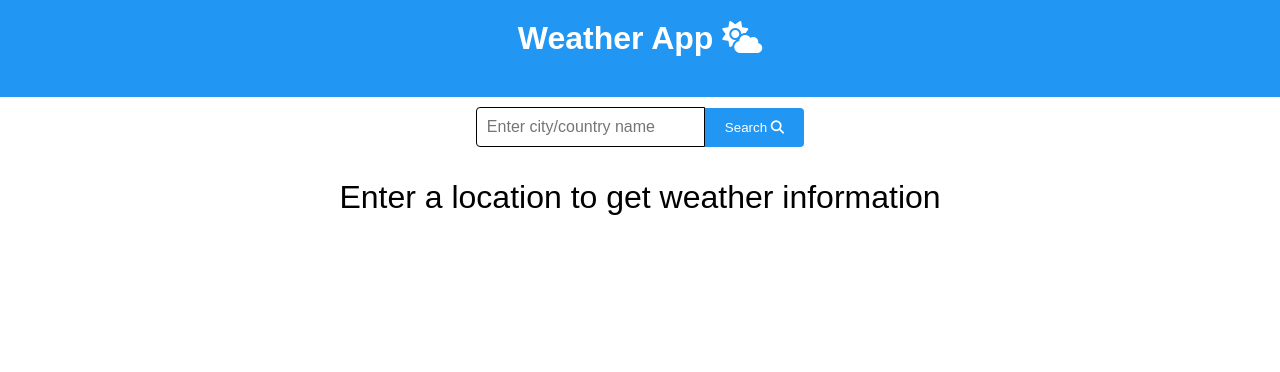
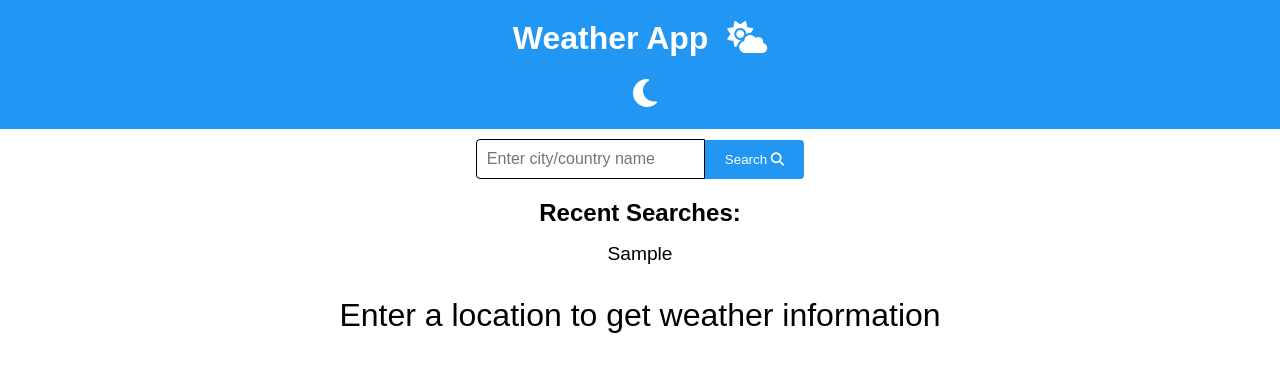
Before and after one commit to amit-yadav207/weather-react-app, a React (Create React App) app: page / in a window 1280 px wide. Both pictures are taken after typing "Sample" into the empty fields and a click on the button "Search". Shown: the top 372 px of the page. Built offline with nearby package versions, Linux system fonts and the light colour scheme; no server answers.

Commit message:
dark mode aaded and recent search history and transformation of icons added

```diff
--- a/src/App.css
+++ b/src/App.css
@@ -2,6 +2,7 @@
 .App {
   text-align: center;
   font-family: Arial, sans-serif;
+  min-height: 99.8vh;
 }
 
 header {
@@ -12,7 +13,7 @@ header {
 
 h1 {
   margin: 0;
-  margin-bottom: 20px; /* Add margin to create a gap */
+  margin-bottom: 20px;
 }
 
 section {
@@ -30,7 +31,6 @@ input {
   font-size: 16px;
   border: 1px solid black;
   border-radius: 4px 0 0 4px;
-  /* width: 30%; */
 }
 
 button {
@@ -40,7 +40,6 @@ button {
   border: none;
   border-radius: 0 4px 4px 0;
   cursor: pointer;
-  /* width: 12%; */
 }
 
 .weather-info {
@@ -60,3 +59,54 @@ img {
   text-align: center;
   font-size: 2rem;
 }
+
+.dark-mode {
+  background-color: #000;
+  color: #fff;
+  border: 1px solid black;
+}
+
+/* Add styles for recent searches */
+.recent-searches {
+  margin-top: 20px;
+  text-align: center;
+}
+
+.recent-searches h2 {
+  font-size: 1.5rem;
+  margin-bottom: 10px;
+}
+
+.recent-searches ul {
+  list-style: none;
+  display: flex;
+  justify-content: center;
+  padding: 0;
+}
+
+.recent-searches li {
+  font-size: 1.2rem;
+  margin: 0 10px;
+  text-transform: capitalize;
+  cursor: pointer; /* Add cursor pointer */
+  transition: all 0.3s; /* Add transition effect */
+}
+
+/* Style for the dark mode toggle icon */
+header i {
+  font-size: 2rem;
+  cursor: pointer;
+  margin-left: 10px;
+  transition: transform 0.3s; /* Add transition effect */
+}
+
+/* Style when clicked */
+.recent-searches li:hover {
+  color: #2196f3;
+}
+
+/* Rotate the dark mode icon when toggling */
+header i:hover {
+  transform: rotate(180deg);
+  color: #ff6600; /* Change the background color when hovered */
+}
--- a/src/App.js
+++ b/src/App.js
@@ -1,16 +1,34 @@
-// App.js
+
 import React, { useState } from 'react';
 import './App.css';
 import Weather from './components/Weather';
+
+function RecentSearch({ data, region }) {
+  if (data && data.cod === 200) {
+    return (
+      <div>
+        <Weather data={data} city={region} />
+      </div>
+    );
+  } else {
+    return <p className='blank'>Enter a location to get weather information</p>;
+  }
+}
 
 function App() {
   const [weatherData, setWeatherData] = useState(null);
   const [region, setRegion] = useState('');
   const [searchQuery, setSearchQuery] = useState('');
+  const [isDarkMode, setIsDarkMode] = useState(false);
+  const [recentSearches, setRecentSearches] = useState([]);
 
-  const fetchWeatherData = async () => {
+  const toggleDarkMode = () => {
+    setIsDarkMode(!isDarkMode);
+  };
+
+  const fetchWeatherData = async (location) => {
     const API_KEY = 'd15487d4b5c1617e2ca2b36c1ce1e816';
-    const URL = `https://api.openweathermap.org/data/2.5/weather?q=${searchQuery}&appid=${API_KEY}`;
+    const URL = `https://api.openweathermap.org/data/2.5/weather?q=${location}&appid=${API_KEY}`;
 
     try {
       const response = await fetch(URL);
@@ -32,15 +50,32 @@ function App() {
       alert('Please enter a city/country name.');
       return;
     }
-    fetchWeatherData();
-    setRegion(searchQuery.charAt(0).toUpperCase() + searchQuery.slice(1));
+    const formattedSearchQuery = searchQuery.charAt(0).toUpperCase() + searchQuery.slice(1);
+    setRegion(formattedSearchQuery);
+
+    // Check if the location is already in the recent searches
+    if (!recentSearches.includes(formattedSearchQuery)) {
+      fetchWeatherData(formattedSearchQuery); // Only fetch data if it's not in recent searches
+      setRecentSearches((prevSearches) => [formattedSearchQuery, ...prevSearches.slice(0, 3)]);
+    }
+
     setSearchQuery('');
   }
 
+  const handleRecentSearchClick = (search) => {
+    fetchWeatherData(search);
+    setRegion(search);
+  }
+
   return (
-    <div className="App">
-      <header>
+    <div className={`App ${isDarkMode ? 'dark-mode' : ''}`}>
+      <header className={`${isDarkMode ? 'dark-mode' : ''}`}>
         <h1>Weather App <i className="fas fa-cloud-sun"></i></h1>
+        {isDarkMode ? (
+          <i className="fas fa-sun" onClick={toggleDarkMode}></i>
+        ) : (
+          <i className="fas fa-moon" onClick={toggleDarkMode}></i>
+        )}
       </header>
       <div className="form-container">
         <form onSubmit={handleSubmit}>
@@ -57,13 +92,19 @@ function App() {
           </button>
         </form>
       </div>
-      {weatherData && weatherData.cod === 200 ? (
-        <div>
-          <Weather data={weatherData} city={region} />
+      {recentSearches.length > 0 && (
+        <div className="recent-searches">
+          <h2>Recent Searches:</h2>
+          <ul>
+            {recentSearches.map((search, index) => (
+              <li key={index} onClick={() => handleRecentSearchClick(search)}>
+                {search}
+              </li>
+            ))}
+          </ul>
         </div>
-      ) : (
-        <p className='blank'>Enter a location to get weather information</p>
       )}
+      <RecentSearch data={weatherData} region={region} />
     </div>
   );
 }
```
Also changed, not shown: src/index.css (+7 -1 lines).
